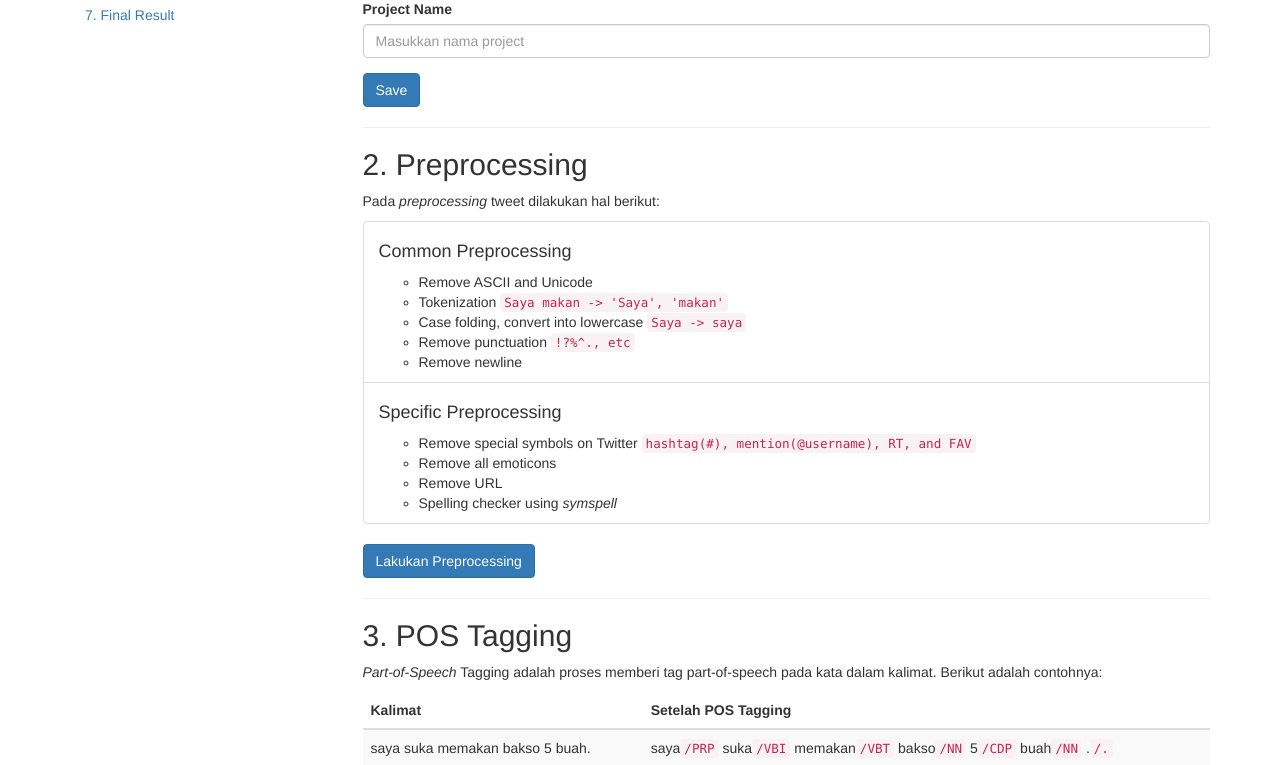
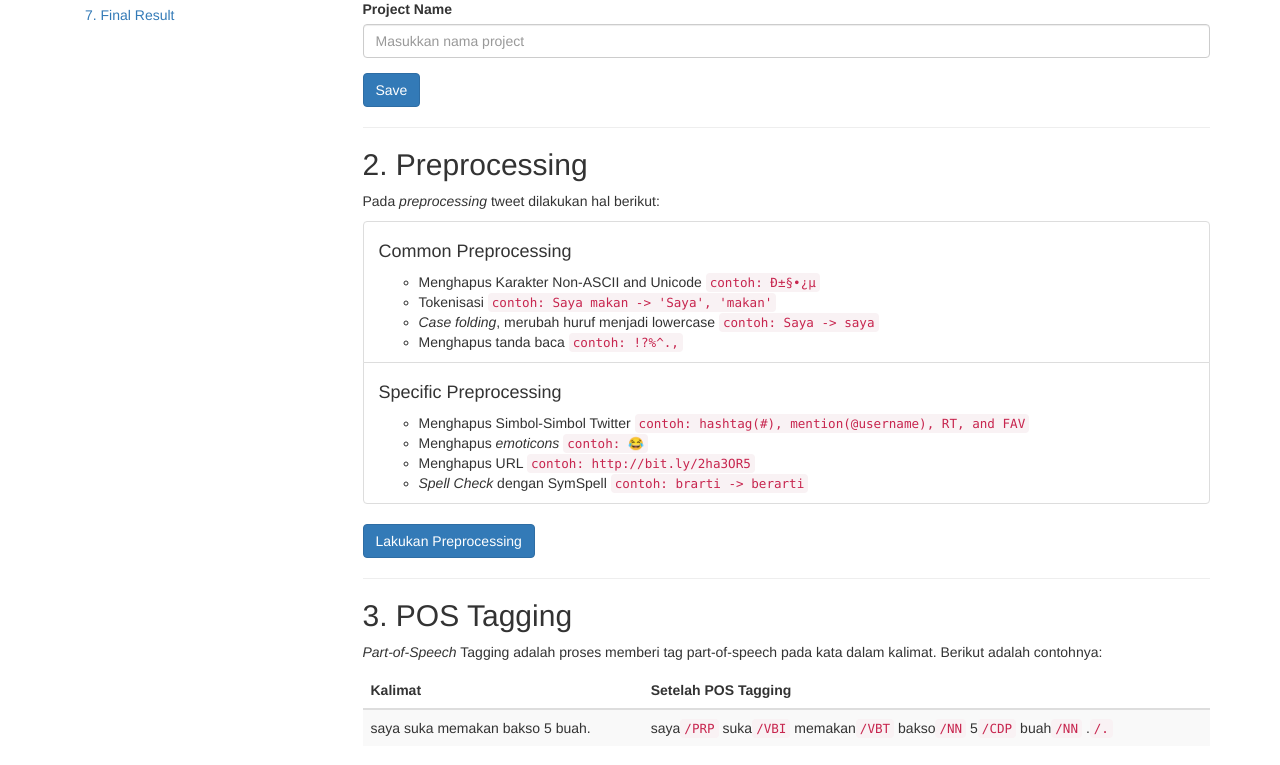
Before and after one commit to yasirabd/flask-storytelling-twitter-testing, a Flask app: page /process in a window 1280 px wide. Shown: the part 363-1128 px from the top of the page. Run offline with Flask 2, Linux system fonts and the light colour scheme; some libraries are stand-ins or nearby versions.

Commit message:
modify process preprocessing

```diff
--- a/app/templates/process.html
+++ b/app/templates/process.html
@@ -96,20 +96,19 @@ Storytelling Twitter Pengujian
           <li class="list-group-item">
             <h4>Common Preprocessing</h4>
             <ul>
-              <li>Remove ASCII and Unicode</li>
-              <li>Tokenization <code>Saya makan -> 'Saya', 'makan'</code></li>
-              <li>Case folding, convert into lowercase <code>Saya -> saya</code></li>
-              <li>Remove punctuation <code>!?%^., etc</code></li>
-              <li>Remove newline</li>
+              <li>Menghapus Karakter Non-ASCII and Unicode <code>contoh: Ð±§•¿µ</code></li>
+              <li>Tokenisasi <code>contoh: Saya makan -> 'Saya', 'makan'</code></li>
+              <li><i>Case folding</i>, merubah huruf menjadi lowercase <code>contoh: Saya -> saya</code></li>
+              <li>Menghapus tanda baca <code>contoh: !?%^.,</code></li>
             </ul>
           </li>
           <li class="list-group-item">
             <h4>Specific Preprocessing</h4>
             <ul>
-              <li>Remove special symbols on Twitter <code>hashtag(#), mention(@username), RT, and FAV</code></li>
-              <li>Remove all emoticons</li>
-              <li>Remove URL</li>
-              <li>Spelling checker using <i>symspell</i></li>
+              <li>Menghapus Simbol-Simbol Twitter <code>contoh: hashtag(#), mention(@username), RT, and FAV</code></li>
+              <li>Menghapus <i>emoticons</i> <code>contoh: 😂</code></li>
+              <li>Menghapus URL <code>contoh: http://bit.ly/2ha3OR5</code></li>
+              <li><i>Spell Check</i> dengan SymSpell <code>contoh: brarti -> berarti</code></li>
             </ul>
           </li>
         </ol>
```
